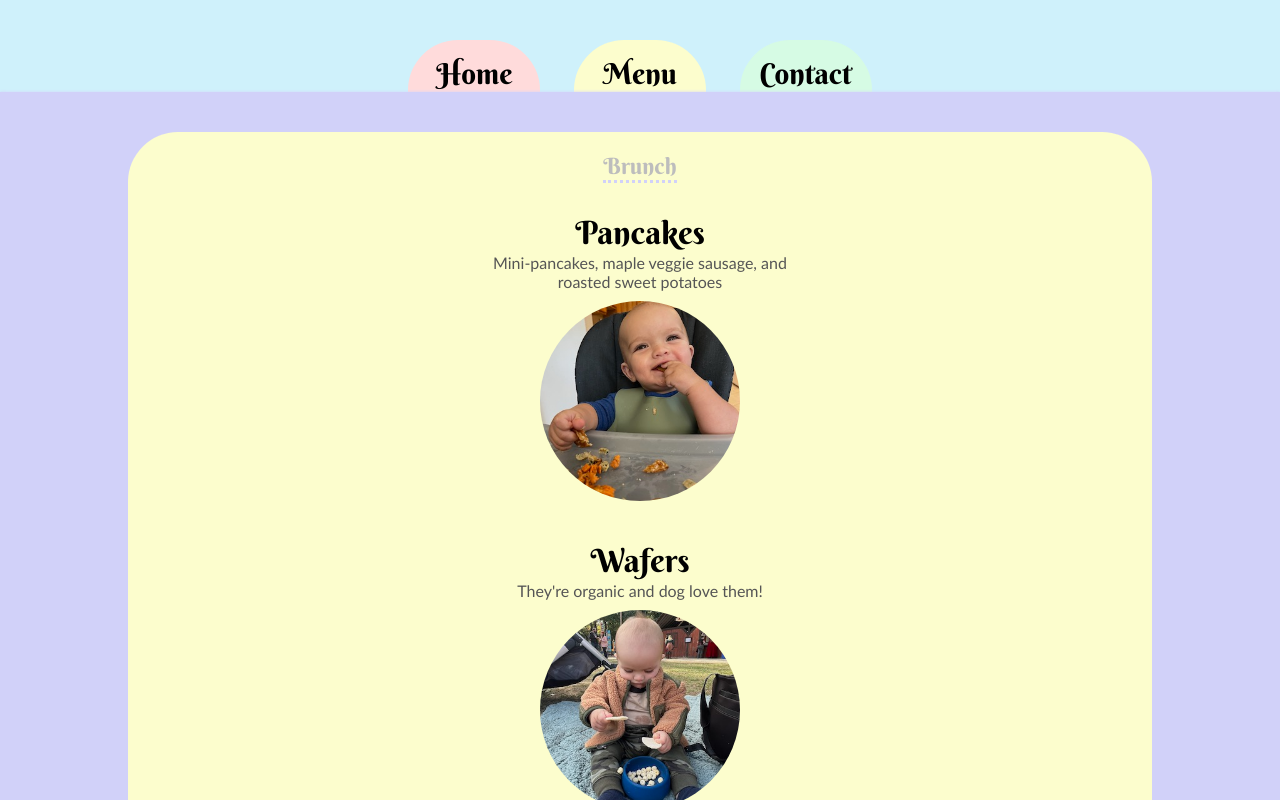
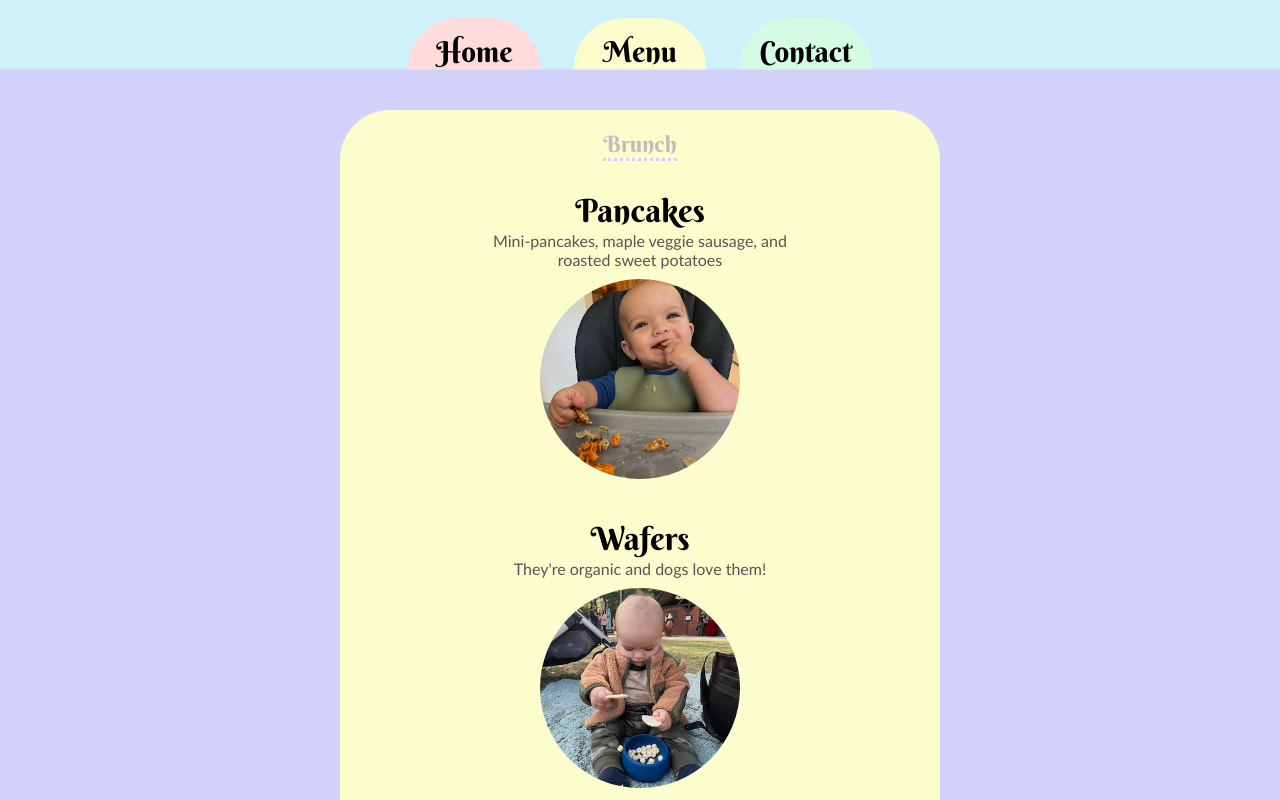
Before and after one commit to Sobiwa/restaurant-page, a website built with webpack: page dist/index.html in a window 1280 px wide. Both pictures are taken after a click on the item "Menu". Shown: the top 800 px of the page. Built offline with nearby package versions, Linux system fonts and the light colour scheme.

Commit message:
slight style edit

```diff
--- a/package.json
+++ b/package.json
@@ -6,7 +6,8 @@
   "scripts": {
     "test": "echo \"Error: no test specified\" && exit 1",
     "start": "webpack serve --open",
-    "build": "webpack"
+    "build": "webpack",
+    "watch": "webpack --watch"
   },
   "repository": {
     "type": "git",
--- a/src/menu.js
+++ b/src/menu.js
@@ -30,7 +30,7 @@ export default function menu() {
     const item3 = makeEl("full-item");
     const title3 = makeEl("menu-title", "div", "Wafers");
     const subtitle3 = makeEl("menu-sub-title", "div",
-    "They're organic and dog love them!");
+    "They're organic and dogs love them!");
     const waferBarry = makePic(wafer);
     item3.append(title3, subtitle3, waferBarry);
 
--- a/src/style.css
+++ b/src/style.css
@@ -18,10 +18,10 @@
 
 body {
     display: grid;
+    height: 100vh;
     width: 100vw;
-    height: 100vh;
     background-color: var(--blue);
-    grid-template-rows: 1fr 5fr;
+    grid-template-rows: 70px 1fr;
 }
 
 .header {
@@ -32,7 +32,8 @@ body {
 
 .tab-container {
     list-style: none;
-    display: flex;
+    display: grid;
+    grid-template-columns: 1fr 1fr 1fr;
     gap: calc(8px + 2vw);
     font-size: calc(1rem + 1vw);
 }
@@ -81,6 +82,9 @@ body {
     background-color: var(--purple);
     z-index: 1;
     box-shadow: 0px 0px 3px var(--purple);
+    display: flex;
+    justify-content: center;
+    grid-row: 2 / -1;
 }
 
 .container {
@@ -93,7 +97,10 @@ body {
     border-radius: 50px;
     padding: 20px;
     gap: 20px;
-
+    flex: 1 1 auto;
+    box-sizing: border-box;
+    max-width: 600px;
+    min-width: 340px;
 }
 
 .title {
@@ -165,6 +172,7 @@ body {
 .menu-title,
 .message {
     font-size: 2rem;
+    text-align: center;
 }
 
 
@@ -182,7 +190,11 @@ body {
 }
 
 .contact-pic {
-    height: 300px;
+    height: 200px;
     width: auto;
     border-radius: 50px;
 }
+
+.message {
+    width: 200px;
+}
```
Also changed, not shown: dist/about.bundle.js, dist/contact.bundle.js, dist/index.bundle.js, dist/menu.bundle.js.
